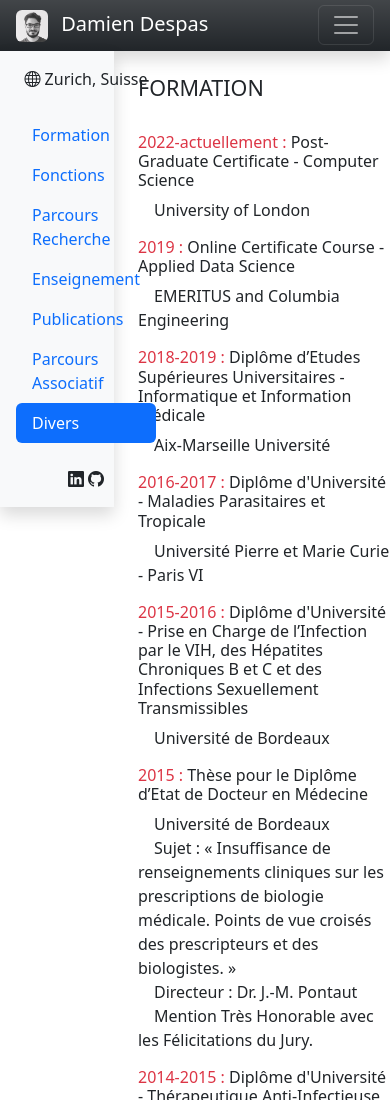
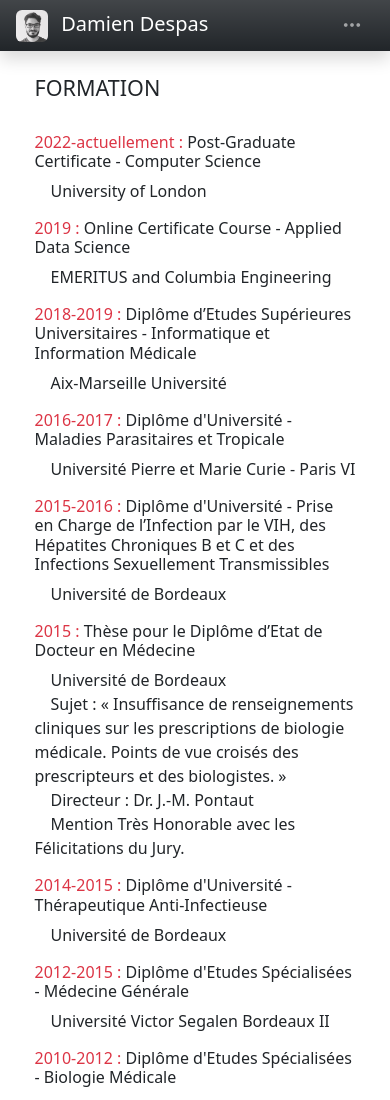
Before and after one commit to d-despas/d-despas.github.io, a plain HTML site: page index.html in a window 390 px wide. Shown: the top 1100 px of the page. Drawn offline with nearby package versions, Linux system fonts and the light colour scheme.

Commit message:
Improved layout on small screens

```diff
--- a/index.html
+++ b/index.html
@@ -16,9 +16,9 @@
         <div class="container-fluid">
             <a class="navbar-brand" href="#"><img class="rounded me-2" src="img/profile.jpg" alt="" width="32"
                     height="32" class="d-inline-block align-text-top"> Damien Despas</a>
-            <button class="navbar-toggler" type="button" data-bs-toggle="collapse" data-bs-target="#navbarNav"
+            <button class="navbar-toggler border-0" type="button" data-bs-toggle="collapse" data-bs-target="#navbarNav"
                 aria-controls="navbarNav" aria-expanded="false" aria-label="Toggle navigation">
-                <span class="navbar-toggler-icon"></span></button>
+                <i class="bi bi-three-dots"></i></button>
             <div class="collapse navbar-collapse" id="navbarNav">
                 <ul class="navbar-nav">
                     <li class="nav-item">
@@ -29,7 +29,7 @@
         </div>
     </header>
     <div class="row">
-        <div class="col-4 col-lg-3 col-xxl-2">
+        <div class="offcanvas-md col-md-3 col-xl-2">
             <nav id="navbar" class="navbar sticky-top navbar-light bg-light flex-column align-items-stretch p-3 shadow" style="top: 51px;">
                 <ul class="nav nav-pills flex-column">
                     <li class="nav-item text-center"><i class="bi bi-globe"></i> Zurich, Suisse</li>
@@ -60,7 +60,7 @@
                 </ul>
             </nav>
         </div>
-        <div class="col-8 col-lg-7 offset-lg-1 col-xxl-6" data-bs-spy="scroll" data-bs-target="#navbar" data-bs-offset="0" tabindex="0"><br>
+        <div class="col-10 offset-1 col-md-8 offset-md-0" data-bs-spy="scroll" data-bs-target="#navbar" data-bs-offset="0" tabindex="0"><br>
             <h4 id="scrollspyHeading1">FORMATION</h4>
             <br>
             <h6><span class="text-danger">2022-actuellement :</span> Post-Graduate Certificate - Computer Science</h6>
```
